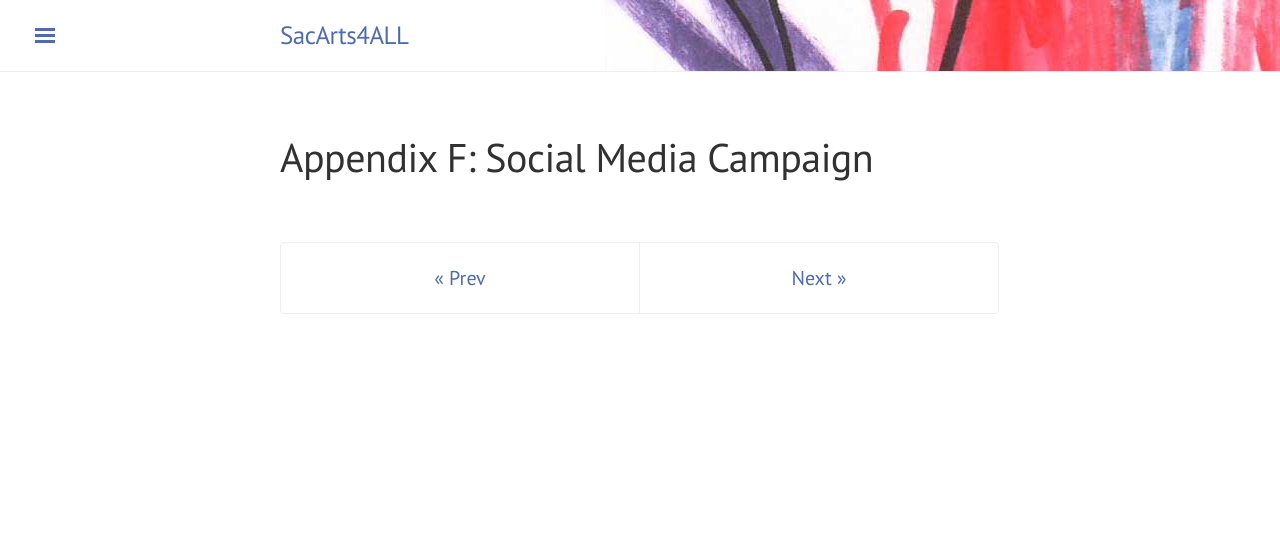
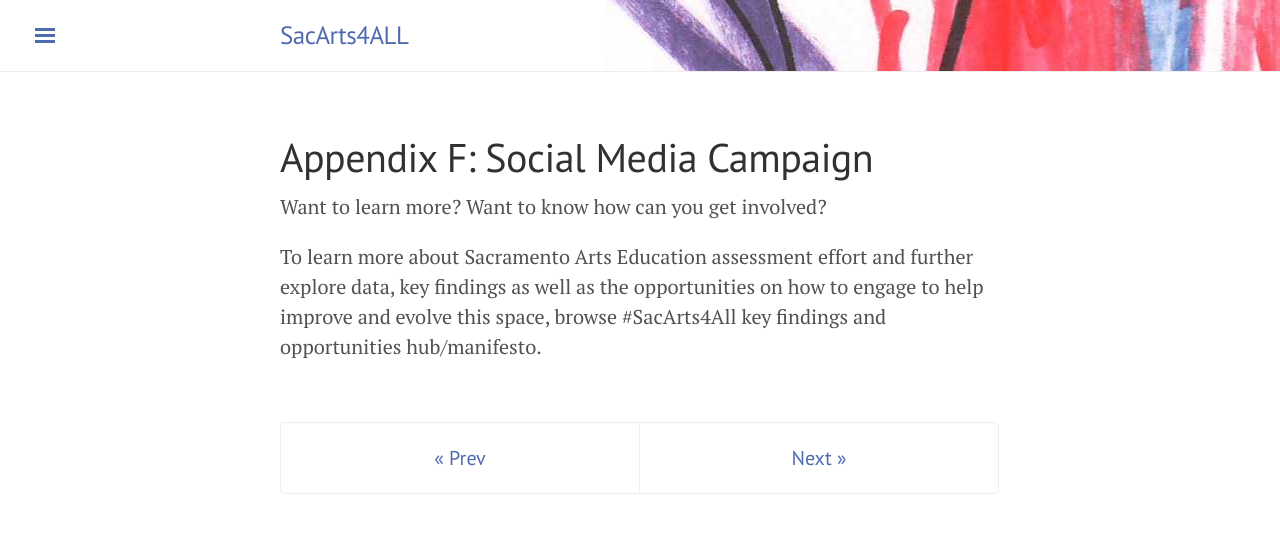
Before and after one commit to code4sac/sacarts4ALL, a Jekyll site: the page built from 13_appendix_f.md, in a window 1280 px wide. Shown: the top 533 px of the page. Built offline with Jekyll 4.4.1, drawn with Linux system fonts in a browser that asks for light colours.

Commit message:
appndx f text

```diff
--- a/13_appendix_f.md
+++ b/13_appendix_f.md
@@ -6,6 +6,12 @@
 
 # Appendix F: Social Media Campaign
 
+Want to learn more? Want to know how can you get involved?
+
+To learn more about Sacramento Arts Education assessment effort and further explore data,
+key findings as well as the opportunities on how to engage to help improve and evolve this
+space, browse #SacArts4All key findings and opportunities hub/manifesto.
+
 
 <!-- Pagination -->
 <div class="pagination">
```
